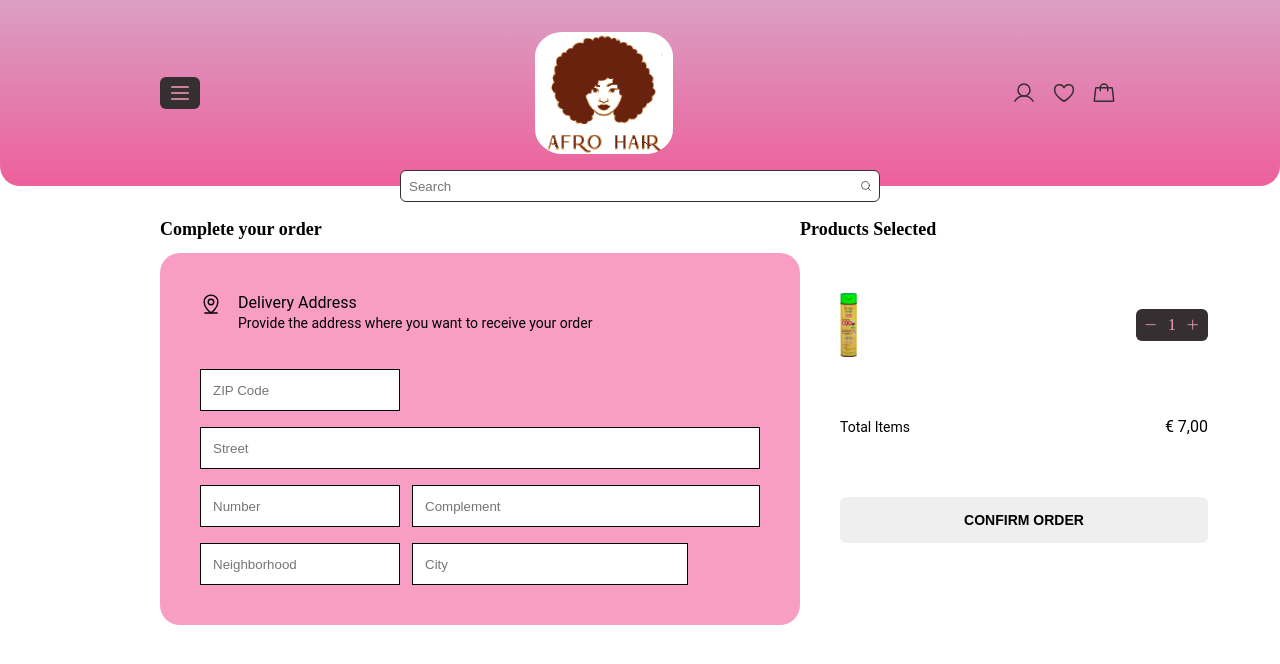
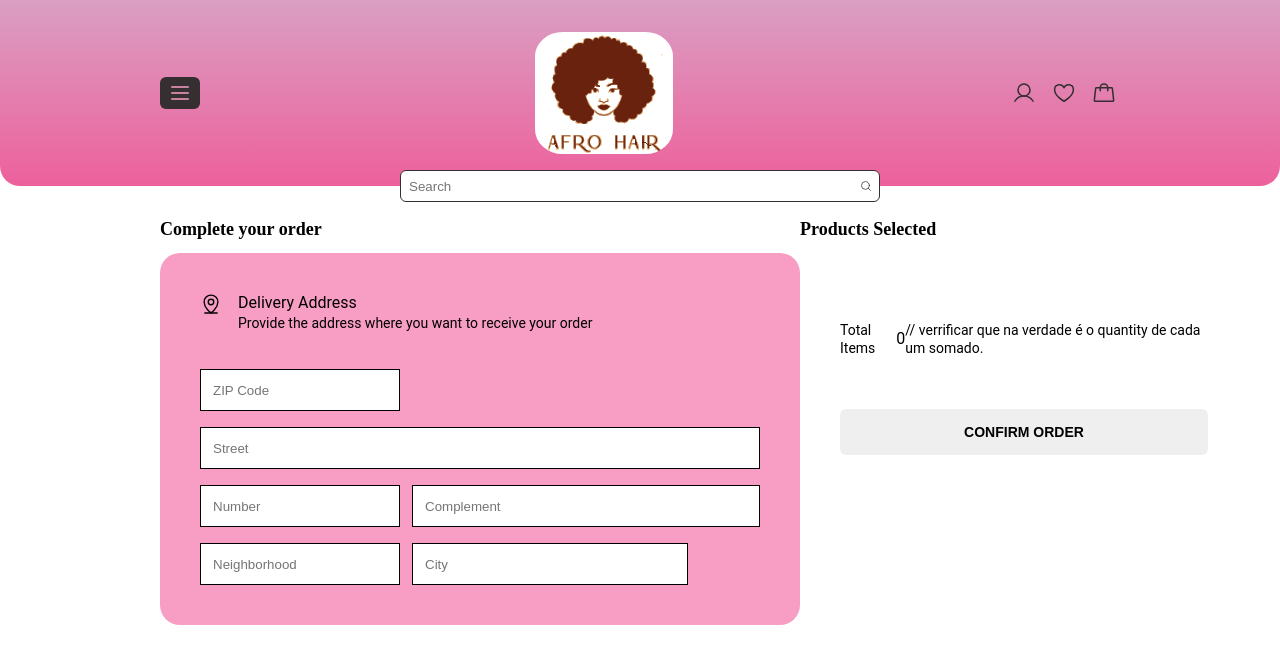
Before and after one commit to Qcarvalhooliveira/Afro-Hair, a React (Vite) app: page /checkout in a window 1280 px wide. Shown: the top 664 px of the page. Built offline with nearby package versions, Linux system fonts and the light colour scheme.

Commit message:
checkout consuming context
still have to fix styles and make modifications in logic but its progress

```diff
--- a/src/components/counter/index.tsx
+++ b/src/components/counter/index.tsx
@@ -2,7 +2,7 @@ import { useState } from 'react'
 import { StyledCounter } from './styles'
 import { Minus, Plus } from 'phosphor-react'
 
-export function Counter({ isInCheckout = false }) {
+export function Counter() {
   const [counterState, setCounterState] = useState(1)
 
   const handleIncrement = () => {
@@ -16,7 +16,7 @@ export function Counter({ isInCheckout = false }) {
   }
 
   return (
-    <StyledCounter isInCheckout={isInCheckout}>
+    <StyledCounter>
       <button
         className="minusPlus"
         disabled={counterState === 1}
--- a/src/components/counter/styles.tsx
+++ b/src/components/counter/styles.tsx
@@ -1,12 +1,8 @@
-import styled, { css } from 'styled-components'
+import styled from 'styled-components'
 
-export interface StyledCounterProps {
-  isInCheckout?: boolean
-}
-
-export const StyledCounter = styled.div<StyledCounterProps>`
+export const StyledCounter = styled.div`
   width: 4.5rem;
-  height: 2.375rem;
+  height: 2rem;
 
   display: flex;
   justify-content: center;
@@ -57,9 +53,4 @@ export const StyledCounter = styled.div<StyledCounterProps>`
     }
   }
 
-  ${(props) =>
-    props.isInCheckout &&
-    css`
-      height: 2rem;
-    `}
 `
--- a/src/pages/checkout/index.tsx
+++ b/src/pages/checkout/index.tsx
@@ -1,12 +1,22 @@
 import { MapPinLine } from 'phosphor-react'
 import { CheckoutContainer } from './styles'
 import { Counter } from '../../components/counter'
-import shampoo from '../../../Imagens/Shampoo/coco.png'
+
 import { useLanguage } from '../../context/LanguageContext';
+import { useProducts } from '../../context/productContext';
 
 export function Checkout() {
 
   const { translation } = useLanguage();
+  const {cart} = useProducts()
+
+  const calculateTotal = () => {
+    let total = 0;
+    for (const item of cart) {
+      total += item.price * item.quantity;
+    }
+    return total;
+  };
 
   return (
     <CheckoutContainer>
@@ -115,15 +125,24 @@ export function Checkout() {
       <div className="shoppingDetails">
         <p>{translation.checkout.products}</p>
         <div className="shoppingResume">
-          <div className="shoppingResumeItem">
-            <img src={shampoo} alt="shampoo" />
-            <Counter isInCheckout={true} />
+
+          {cart.map((item) => (
+        <div key={item.id} className="shoppingResumeItem">
+          <img src={item.image} alt={item.name} />
+          <div className="item-details">
+            <p>{item.description}</p>
+            <p>Price: € {item.price}</p>
+            <Counter/>
+            <p>Subtotal: € {item.price * item.quantity}</p>
           </div>
+        </div>
+      ))}
+
 
           <div className="addition">
             <p>
               {translation.checkout.itens}
-              <span>€ 7,00</span>
+              <span>{cart.length}</span> // verrificar que na verdade é o quantity de cada um somado.
             </p>
           </div>
 
```
